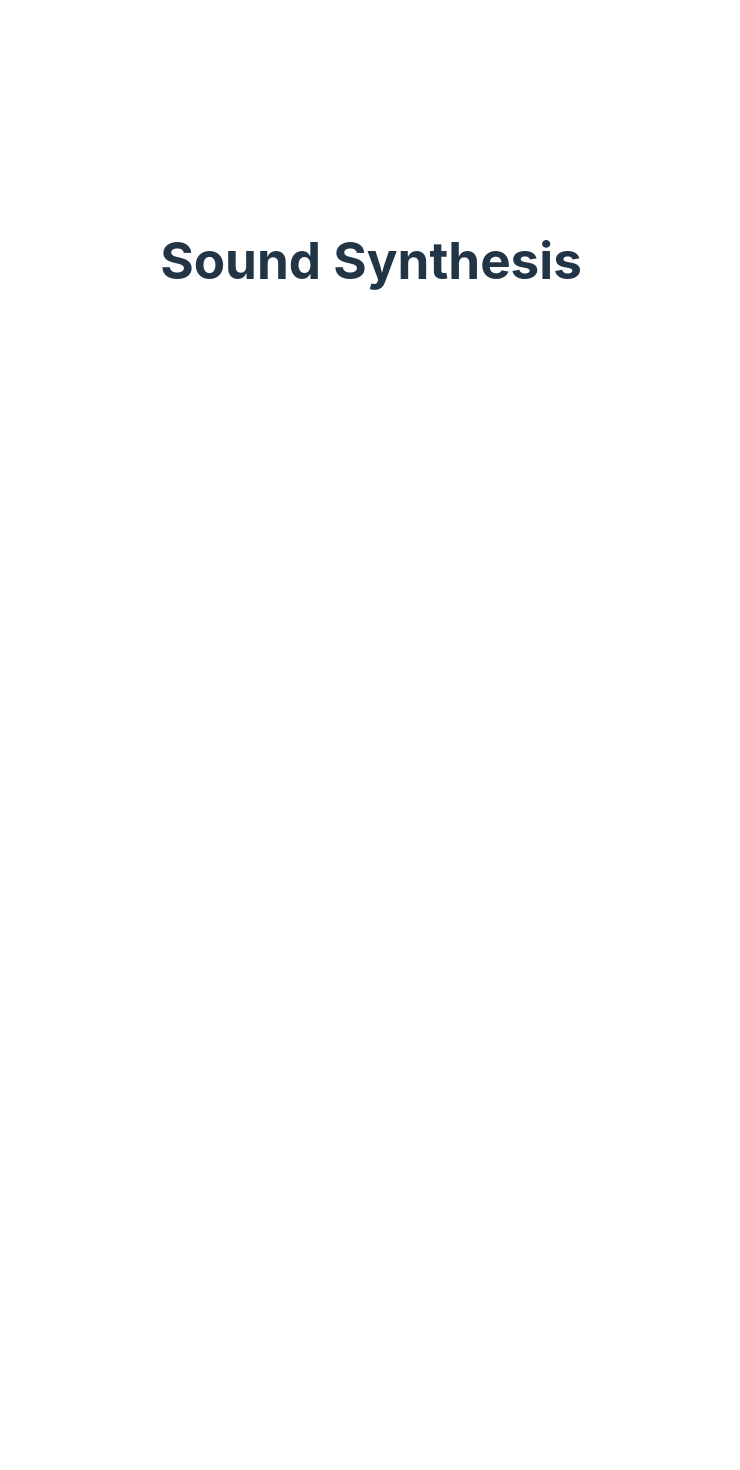
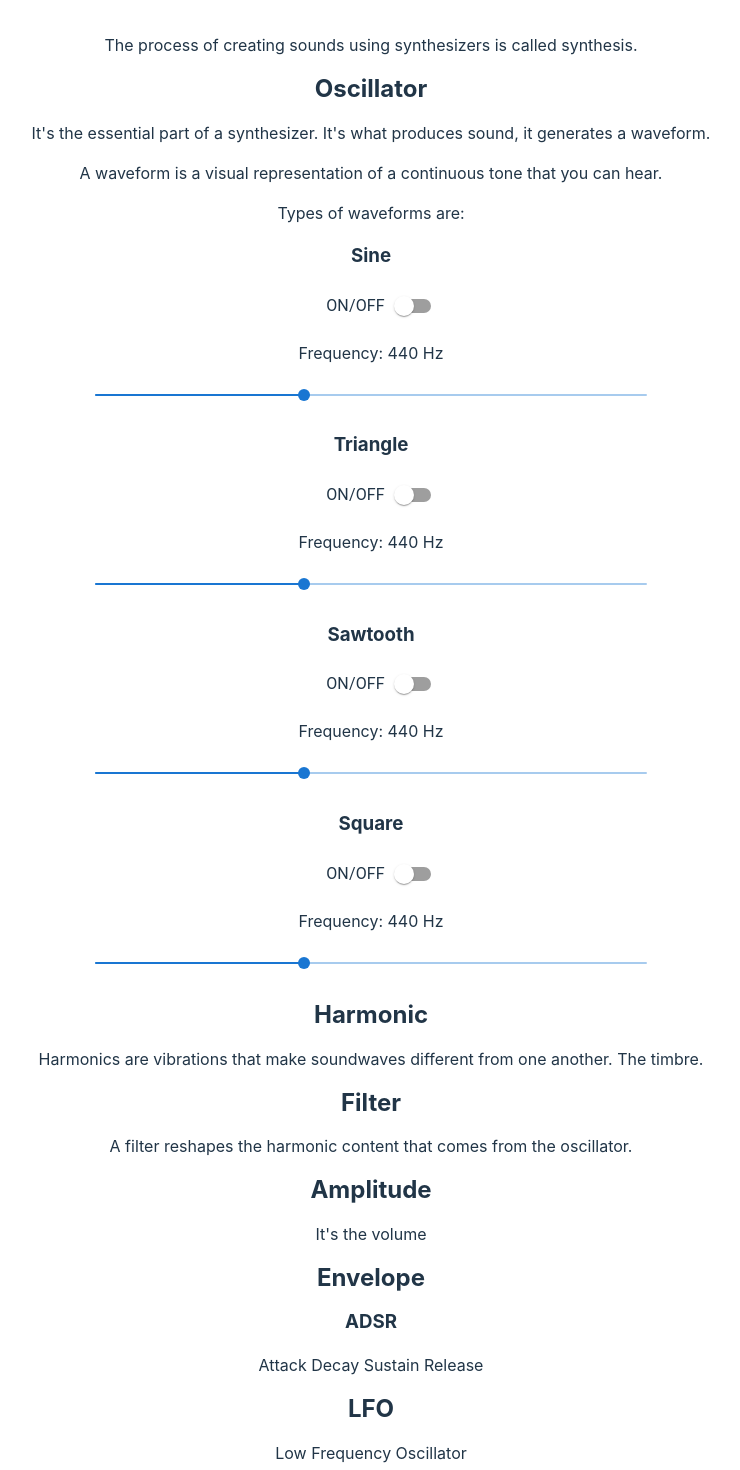
Before and after one commit to aloifran/SoundSynthesis, a React (Vite) app: page / in a window 1280 px wide. Shown: the part 140-1610 px from the top of the page, without its empty margins (269-1009 px from the left). Before the commit the page ends 800 px from the top, so only its background shows below. Built offline with nearby package versions, Linux system fonts and the light colour scheme.

Commit message:
defined components. Connected Player with Oscillator and App

```diff
--- /dev/null
+++ b/Player/Player.tsx
@@ -0,0 +1,21 @@
+import * as Tone from "tone";
+import { useRef } from "react";
+import { Container } from "@mui/material";
+import { Oscillator } from "../src/components/Oscillator/Oscillator";
+
+//* This comp has: oscillator, controls, visualizer
+//* Oscillator is the only sound source, so it's created here
+
+interface PlayerProps {
+    type: Tone.ToneOscillatorType;
+}
+
+export function Player(props: PlayerProps) {
+    const osc = useRef<Tone.Oscillator>(new Tone.Oscillator().toDestination());
+
+    return (
+        <Container maxWidth="sm">
+            <Oscillator type={props.type} oscillatorRef={osc} />
+        </Container>
+    );
+}
--- a/src/App.tsx
+++ b/src/App.tsx
@@ -1,10 +1,64 @@
 import "./App.css";
+import { Player } from "../Player/Player";
 
 function App() {
     return (
-        <div>
-            <h1>Sound Synthesis</h1>
-        </div>
+        <>
+            <nav>
+                <h1>Sound Synthesis</h1>
+                <p>
+                    The process of creating sounds using synthesizers is called
+                    synthesis.
+                </p>
+            </nav>
+
+            <div>
+                <h2>Oscillator</h2>
+                <p>
+                    It's the essential part of a synthesizer. It's what produces
+                    sound, it generates a waveform.
+                </p>
+                <p>
+                    A waveform is a visual representation of a continuous tone
+                    that you can hear.
+                </p>
+
+                <p>Types of waveforms are:</p>
+                <h3>Sine</h3>
+                <Player type="sine" />
+
+                <h3>Triangle</h3>
+                <Player type="triangle" />
+
+                <h3>Sawtooth</h3>
+                <Player type="sawtooth" />
+
+                <h3>Square</h3>
+                <Player type="square" />
+
+                <h2>Harmonic</h2>
+                <p>
+                    Harmonics are vibrations that make soundwaves different from
+                    one another. The timbre.
+                </p>
+
+                <h2>Filter</h2>
+                <p>
+                    A filter reshapes the harmonic content that comes from the
+                    oscillator.
+                </p>
+
+                <h2>Amplitude</h2>
+                <p>It's the volume</p>
+
+                <h2>Envelope</h2>
+                <h3>ADSR</h3>
+                <p>Attack Decay Sustain Release</p>
+
+                <h2>LFO</h2>
+                <p>Low Frequency Oscillator</p>
+            </div>
+        </>
     );
 }
 
--- /dev/null
+++ b/src/components/Amplitude/Amplitude.tsx
@@ -0,0 +1 @@
+import * as Tone from "tone";
--- /dev/null
+++ b/src/components/Envelope/Envelope.tsx
@@ -0,0 +1 @@
+import * as Tone from "tone";
--- /dev/null
+++ b/src/components/Filter/Filter.tsx
@@ -0,0 +1 @@
+import * as Tone from "tone";
--- /dev/null
+++ b/src/components/Harmonic/Harmonic.tsx
@@ -0,0 +1 @@
+import * as Tone from "tone";
--- /dev/null
+++ b/src/components/Oscillator/Oscillator.tsx
@@ -0,0 +1,52 @@
+import * as Tone from "tone";
+import { useState, useEffect } from "react";
+import {
+    Container,
+    Box,
+    Slider,
+    Switch,
+    FormControlLabel,
+} from "@mui/material";
+
+interface OscProps {
+    type: Tone.ToneOscillatorType;
+    //! an oscillator ref passed as a prop from App
+    oscillatorRef: React.MutableRefObject<Tone.Oscillator>;
+}
+
+export function Oscillator(props: OscProps) {
+    const osc = props.oscillatorRef.current;
+    const [frequency, setFrequency] = useState<number>(440);
+    // const [detune, setDetune] = useState<Tone.Signal<"cents">>();
+
+    const toggle = () => {
+        osc.state === "stopped" ? osc.start() : osc.stop();
+        console.log(osc.state);
+    };
+
+    // set values to the ref passed accoring to slider
+    const updateOsc = (e: Event, value: number) => {
+        setFrequency(value);
+        osc.frequency.value = frequency;
+    };
+
+    return (
+        <div>
+            <FormControlLabel
+                label="ON/OFF"
+                labelPlacement="start"
+                control={<Switch onChange={toggle} />}
+            />
+
+            {/* <Slider value={detune} onChange={setValues} /> */}
+            <p>Frequency: {frequency} Hz</p>
+            <Slider
+                size="small"
+                min={100}
+                max={1000}
+                value={frequency}
+                onChange={(e, value) => updateOsc(e, value as number)}
+            />
+        </div>
+    );
+}
--- /dev/null
+++ b/src/components/Visualizer/Visualizer.tsx
@@ -0,0 +1,3 @@
+import * as Tone from "tone";
+
+//* This comp takes waveform data from a sound source and visualizes it
--- a/tsconfig.json
+++ b/tsconfig.json
@@ -16,6 +16,6 @@
         "noEmit": true,
         "jsx": "react-jsx"
     },
-  "include": ["src"],
+    "include": ["src", "Player"],
     "references": [{ "path": "./tsconfig.node.json" }]
 }
```
Also changed, not shown: src/components/LFO/LFO.tsx (added, +17 -0 lines). Lines whose indentation alone changed are shown as unchanged.
